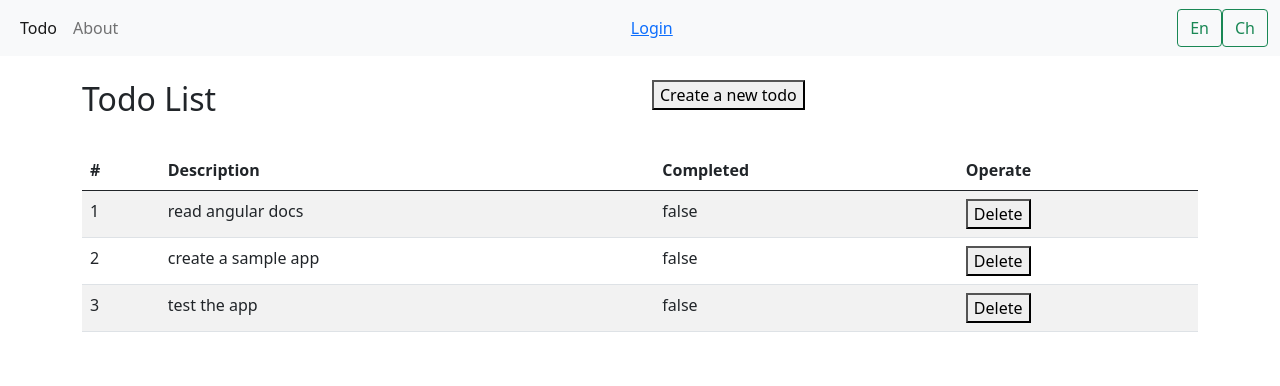
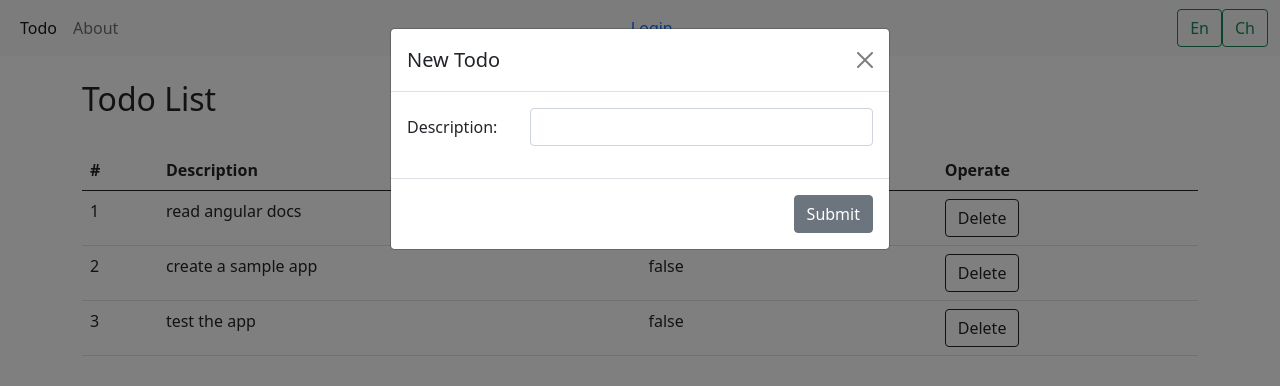
Before and after one commit to janefwp/angular-todo, an Angular app: page / in a window 1280 px wide. Both pictures are taken after a click on the button "Create a new todo". Shown: the top 386 px of the page. Built offline with nearby package versions, Linux system fonts and the light colour scheme.

Commit message:
just layout

```diff
--- a/src/app/todo-form/todo-form.component.html
+++ b/src/app/todo-form/todo-form.component.html
@@ -1,3 +1,9 @@
-<p>
-  todo-form works!
-</p>
+<form>
+  <div class="row mb-3">
+    <label for="description" class="col-sm-3 col-form-label">Description: </label>
+    <div class="col-sm-9">
+      <input input type="text" class="form-control" id="description">
+    </div>
+  </div>
+
+</form>
--- a/src/app/todo-list/todo-list.component.html
+++ b/src/app/todo-list/todo-list.component.html
@@ -4,11 +4,13 @@
           <h2>Todo List</h2>
         </div>
         <div class="col">
-            <button>Create a new todo</button>
+          <button type="button" class="btn btn-outline-primary" data-bs-toggle="modal" data-bs-target="#exampleModal">
+            Create a new todo
+          </button>
         </div>
     </div>
     <br>
-<table class="table table-striped">
+<table class="table">
   <thead>
   <tr>
     <th scope="col">#</th>
@@ -24,8 +26,30 @@
       <td>{{todo.description}}</td>
       <td>{{todo.completed}}</td>
       <td>
-        <button>Delete</button>
+        <button class="btn btn-outline-dark">Delete</button>
       </td>
     </tr>
   </tbody>
 </table>
+
+
+<!-- Modal -->
+<div class="modal fade" id="exampleModal" tabindex="-1" aria-labelledby="exampleModalLabel" aria-hidden="true">
+  <div class="modal-dialog">
+    <div class="modal-content">
+      <div class="modal-header">
+        <h5 class="modal-title" id="exampleModalLabel">New Todo</h5>
+        <button type="button" class="btn-close" data-bs-dismiss="modal" aria-label="Close"></button>
+      </div>
+      <div class="modal-body">
+        <app-todo-form>
+
+        </app-todo-form>
+      </div>
+      <div class="modal-footer">
+        <button type="button" class="btn btn-secondary" data-bs-dismiss="modal">Submit</button>
+
+      </div>
+    </div>
+  </div>
+</div>
```
